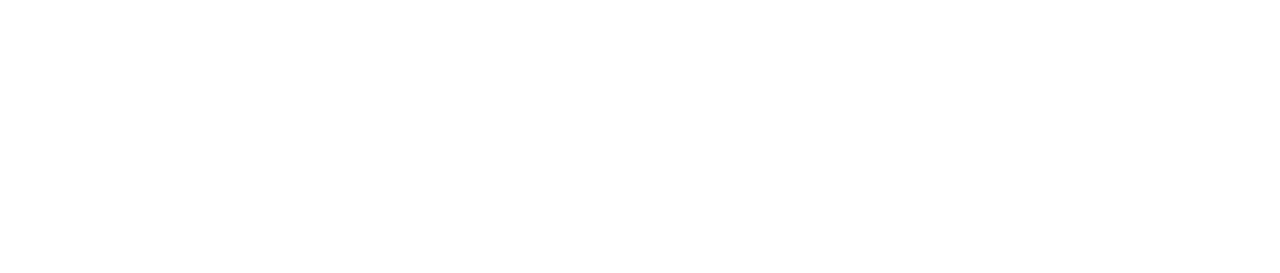
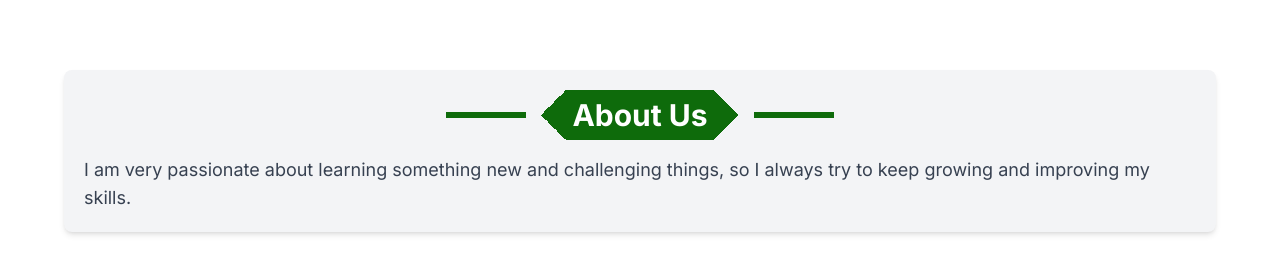
Before and after one commit to hackthefutureofeducation/website, a Next.js app: page / in a window 1280 px wide. Shown: the part 793-1066 px from the top of the page. Before the commit the page ends 800 px from the top, so only its background shows below. Built offline with nearby package versions, Linux system fonts and the light colour scheme.

Commit message:
feat: about section

```diff
--- a/src/app/page.tsx
+++ b/src/app/page.tsx
@@ -1,3 +1,4 @@
+import { About } from "@/components/About"
 import { MainSection } from "@/components/Main"
 import { Nav } from "@/components/Nav"
 import React from "react"
@@ -6,6 +7,7 @@
     <main>
       <Nav/>
       <MainSection/>
+      <About/>
     </main>
   )
 }
--- /dev/null
+++ b/src/components/About.tsx
@@ -0,0 +1,10 @@
+export function About() {
+  return (
+    <div className="bg-gray-100 p-5 rounded-lg shadow-md lg:mx-[5%] my-[100px]">
+      <h1 className="text-3xl font-bold text-center mb-4 deviders">About Us</h1>
+      <p className="text-gray-700 text-lg">
+        I am very passionate about learning something new and challenging things, so I always try to keep growing and improving my skills.
+      </p>
+    </div>
+  );
+}
```
